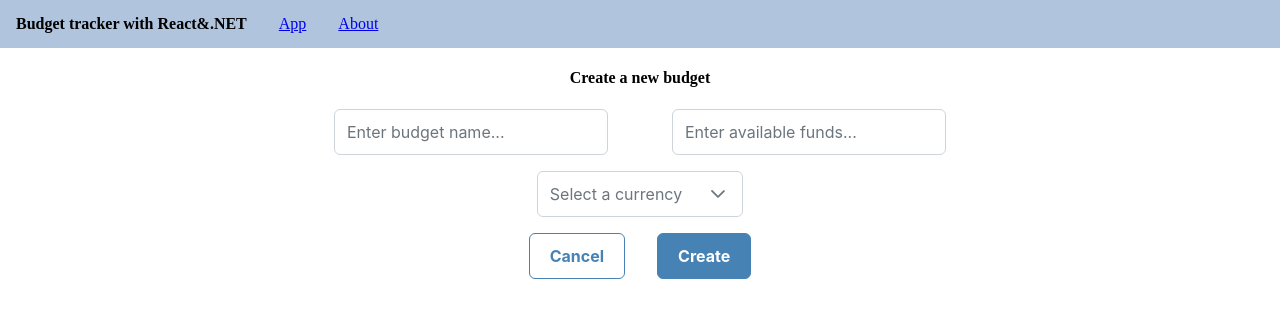
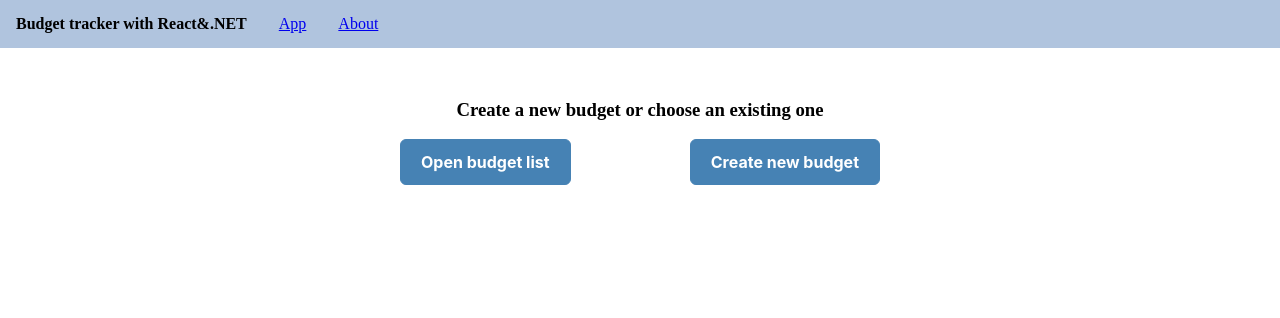
Before and after one commit to LenkoIvanov/dot-net-budget-manager, a Next.js app: page / in a window 1280 px wide. Shown: the top 318 px of the page. Built offline with nearby package versions, Linux system fonts and the light colour scheme.

Commit message:
feat: create starting budget page

```diff
--- a/src/pages/main_app_page/MainAppPage.tsx
+++ b/src/pages/main_app_page/MainAppPage.tsx
@@ -1,3 +1,4 @@
+import { BudgetPage } from "@/shared_components/budget_page/BudgetPage";
 import { NewBudgetForm } from "@/shared_components/new_budget_form/NewBudgetForm";
 import { SingleBudgetPage } from "@/shared_components/single_budget_page/SingleBudgetPage";
 import { useState } from "react";
@@ -12,7 +13,7 @@ export const MainAppPage = () => {
   return (
     <>
       {isBudgetMenu ? (
-        <NewBudgetForm toggleBudgetMenu={togglePageView} />
+        <BudgetPage toggleBudgetMenu={togglePageView} />
       ) : (
         <SingleBudgetPage toggleBudgetMenu={togglePageView} />
       )}
--- /dev/null
+++ b/src/shared_components/budget_page/BudgetPage.module.css
@@ -0,0 +1,13 @@
+.btnContainer {
+  display: flex;
+  justify-content: space-between;
+  align-items: center;
+  width: 30rem;
+}
+
+.mainContainer {
+  margin-top: 5rem;
+  display: flex;
+  align-items: center;
+  flex-direction: column;
+}
--- /dev/null
+++ b/src/shared_components/budget_page/BudgetPage.tsx
@@ -0,0 +1,44 @@
+import { Button } from "primereact/button";
+import btnStyles from "../../shared_styles/ButtonStyles.module.css";
+import { useState } from "react";
+import { NewBudgetForm } from "../new_budget_form/NewBudgetForm";
+import { IBudgetPageProps } from "./IBudgetPageProps";
+import styles from "./BudgetPage.module.css";
+
+export const BudgetPage = (props: IBudgetPageProps) => {
+  const { toggleBudgetMenu } = props;
+
+  const [isCreatingBudget, setIsCreatingBudget] = useState<Boolean>(false);
+  const [isModalVisible, setIsModalVisible] = useState<Boolean>(true);
+
+  const handleCancelBudgetCreation = () => {
+    setIsCreatingBudget(false);
+  };
+
+  return (
+    <div>
+      {isCreatingBudget ? (
+        <NewBudgetForm
+          toggleBudgetMenu={toggleBudgetMenu}
+          toggleOffCreation={handleCancelBudgetCreation}
+        />
+      ) : (
+        <div className={styles.mainContainer}>
+          <h3>Create a new budget or choose an existing one</h3>
+          <div className={styles.btnContainer}>
+            <Button
+              label="Open budget list"
+              className={btnStyles.btnPrimary}
+              onClick={() => setIsModalVisible(true)}
+            />
+            <Button
+              label="Create new budget"
+              className={btnStyles.btnPrimary}
+              onClick={() => setIsCreatingBudget(true)}
+            />
+          </div>
+        </div>
+      )}
+    </div>
+  );
+};
--- /dev/null
+++ b/src/shared_components/budget_page/IBudgetPageProps.ts
@@ -0,0 +1,3 @@
+export interface IBudgetPageProps {
+  toggleBudgetMenu: (toggle: Boolean) => void;
+}
--- a/src/shared_components/new_budget_form/INewBudgetFormProps.ts
+++ b/src/shared_components/new_budget_form/INewBudgetFormProps.ts
@@ -1,3 +1,4 @@
 export interface INewBudgetFormProps {
   toggleBudgetMenu: (toggle: Boolean) => void;
+  toggleOffCreation: () => void;
 }
--- a/src/shared_components/new_budget_form/NewBudgetForm.tsx
+++ b/src/shared_components/new_budget_form/NewBudgetForm.tsx
@@ -11,7 +11,7 @@ export const NewBudgetForm = (props: INewBudgetFormProps) => {
   const [nameValue, setNameValue] = useState<string>("");
   const [totalValue, setTotalValue] = useState<number | null>(null);
   const [currency, setCurrency] = useState<string>("");
-  const { toggleBudgetMenu } = props;
+  const { toggleBudgetMenu, toggleOffCreation } = props;
 
   const btnPlaceholder = () => {
     setNameValue("");
@@ -49,7 +49,10 @@ export const NewBudgetForm = (props: INewBudgetFormProps) => {
         <Button
           label="Cancel"
           outlined
-          onClick={btnPlaceholder}
+          onClick={() => {
+            btnPlaceholder();
+            toggleOffCreation();
+          }}
           style={{ marginRight: "2rem" }}
           className={btnStyles.btnSecondary}
         />
```
